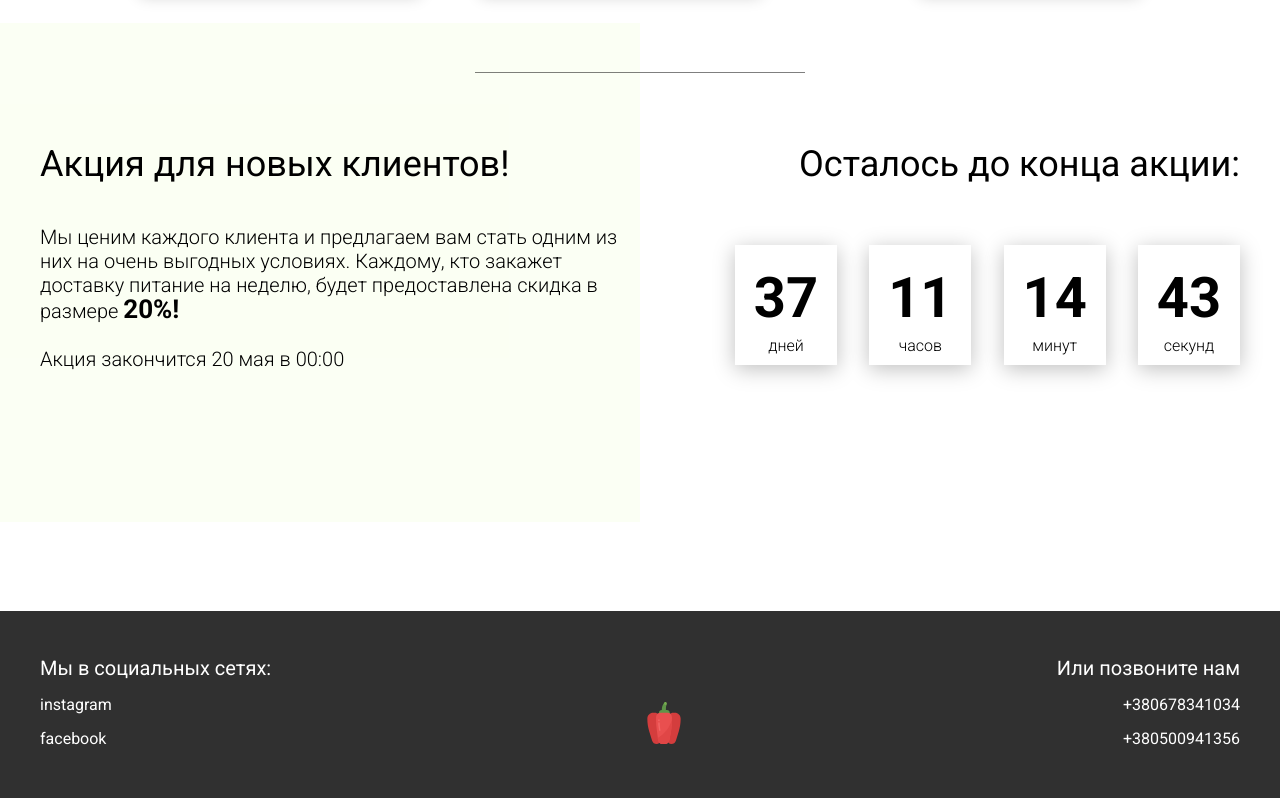
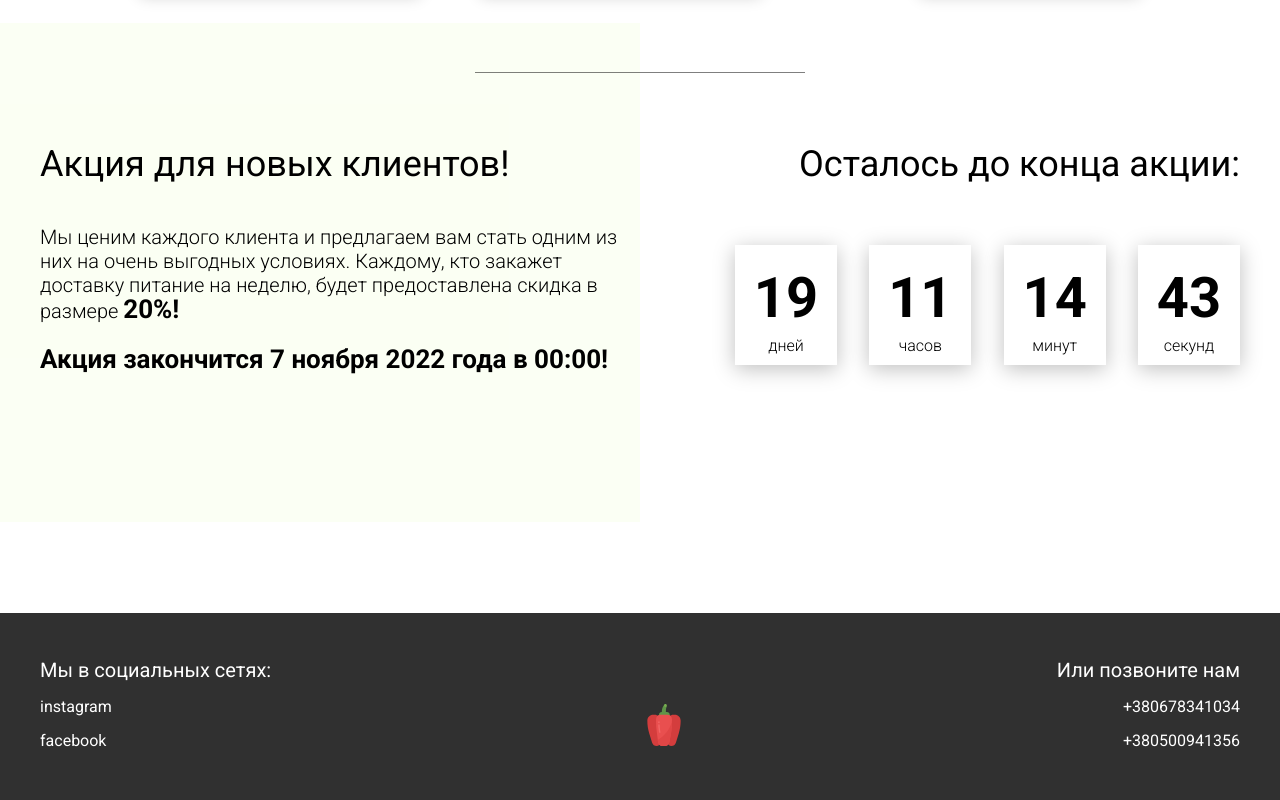
Before and after one commit to RudakovIlya/Food, a plain HTML site: page index.html in a window 1280 px wide. Shown: the part 3453-4253 px from the top of the page. Drawn offline with Linux system fonts and the light colour scheme.

Commit message:
feat: add attribute and span

```diff
--- a/index.html
+++ b/index.html
@@ -262,7 +262,7 @@
           Мы ценим каждого клиента и предлагаем вам стать одним из них на очень выгодных условиях.
           Каждому, кто закажет доставку питание на неделю, будет предоставлена скидка в размере <span>20%!</span>
           <br><br>
-          Акция закончится 20 мая в 00:00
+          <span class="deadline" data-deadline="2022-11-7">Акция закончится 7 ноября 2022 года в 00:00!</span>
         </div>
       </div>
       <div class="promotion__timer">
--- a/js/script.js
+++ b/js/script.js
@@ -72,7 +72,7 @@ window.addEventListener('DOMContentLoaded', () => {
 
   // Timer
 
-  const deadline = '2022-11-25'; // Deadline, та дата, когда таймер остановится;
+  const deadline = document.querySelector('.deadline').getAttribute('data-deadline'); // Deadline, та дата, когда таймер остановится;
 
   const getTimeRemaining = (endtime) => {
 
@@ -88,7 +88,7 @@ window.addEventListener('DOMContentLoaded', () => {
 
     if (total <= 0) {
 
-      day = 0;
+      days = 0;
 
       hours = 0;
 
```
